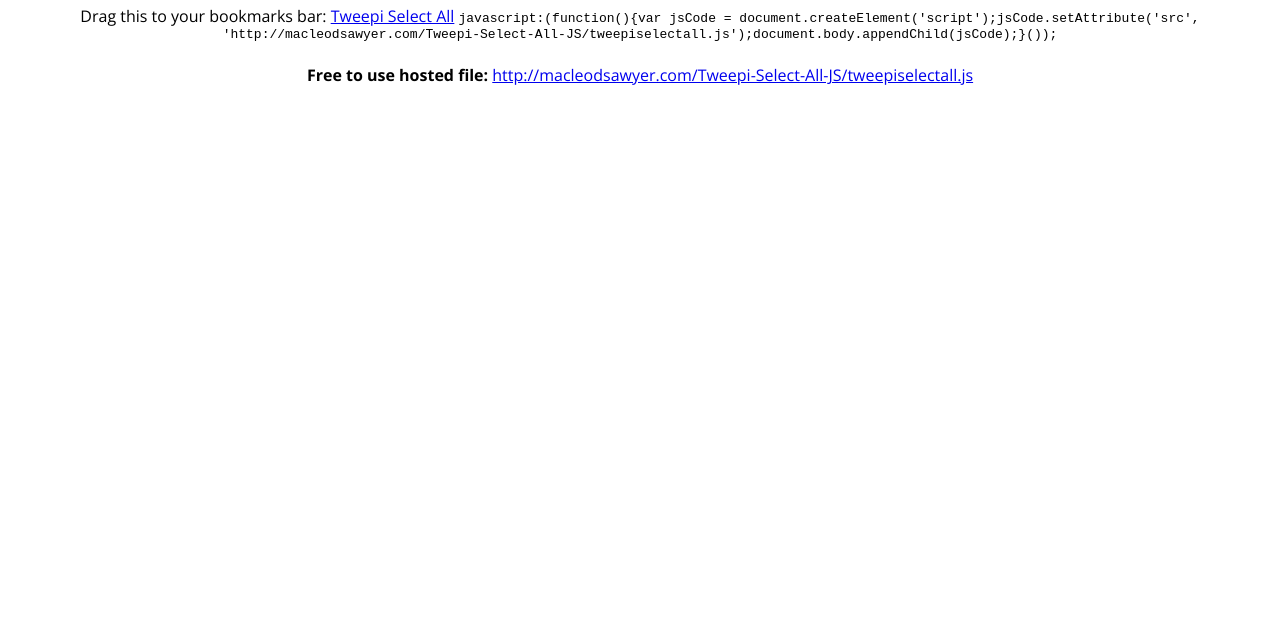
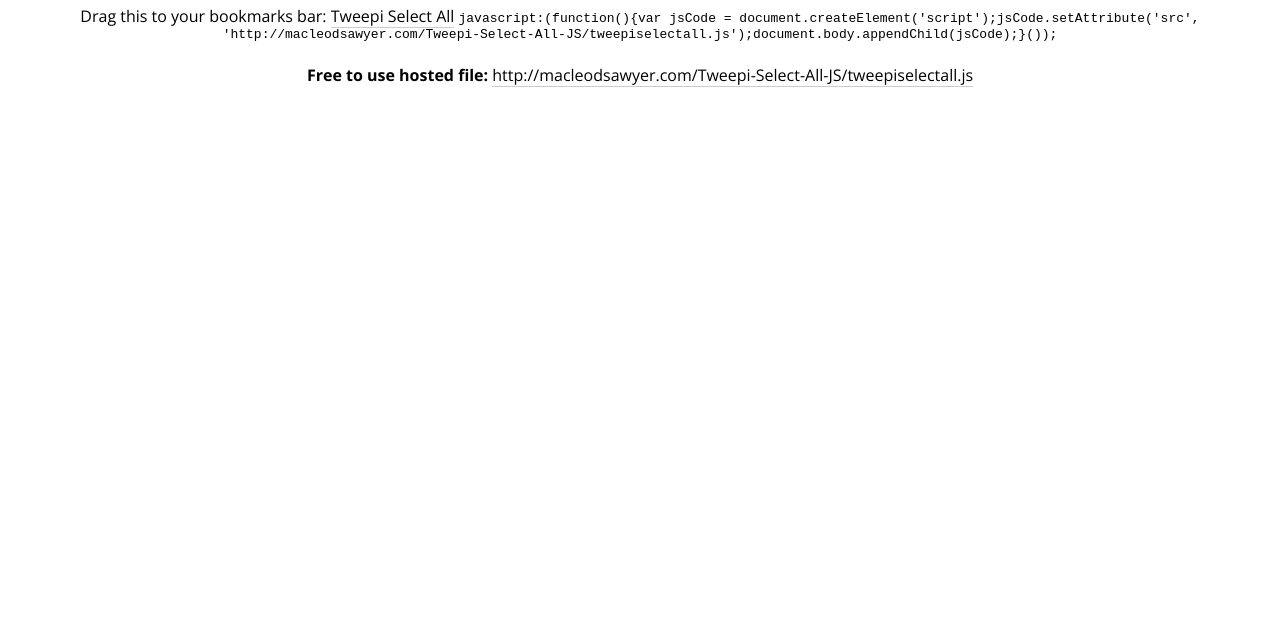
Before and after one commit to drannex42/Tweepi-Select-All-JS, a plain HTML site: page index.html in a window 1280 px wide. Shown: the part 175-800 px from the top of the page. Drawn offline with nearby package versions, Linux system fonts and the light colour scheme.

Commit message:
Update index.html

```diff
--- a/index.html
+++ b/index.html
@@ -6,6 +6,11 @@
     body {
       text-align:center;
       font-family: Open Sans;
+    }
+    a {
+      color: #000;
+      text-decoration: none;
+      border-bottom: 1px solid #ccc;
     }
   </style>
 </head>
```
